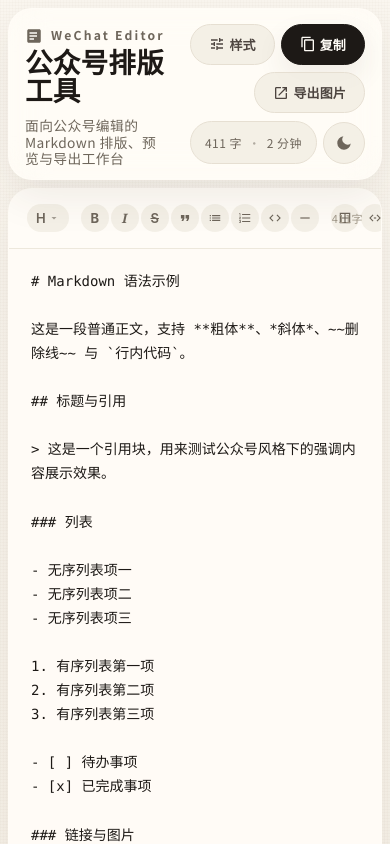
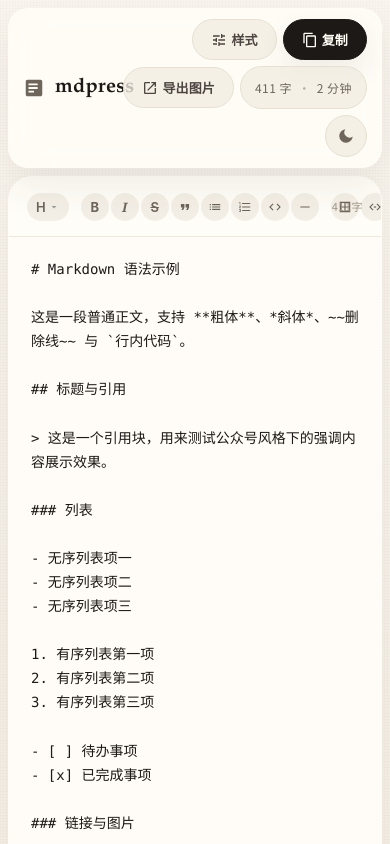
Before and after one commit to klaybloom/TypesettingTools, a Vue app: page / in a window 390 px wide. Shown: the top 844 px of the page. Built offline with nearby package versions, Linux system fonts and the light colour scheme; what markdown-it-task-lists would draw is missing.

Commit message:
refactor(header): slim banner to logo + mdpress name
Drop the kicker/title/subtitle stack so the top bar isn't competing
with the editor for vertical space. Brings header height from ~96px
to ~65px while keeping the action cluster intact.

```diff
--- a/src/App.vue
+++ b/src/App.vue
@@ -3,16 +3,10 @@
     <!-- 顶部导航栏 -->
     <header class="app-header">
       <div class="header-brand">
-        <div class="brand-mark">
-          <svg class="logo-icon" viewBox="0 0 24 24" width="18" height="18">
-            <path fill="currentColor" d="M19 3H5c-1.1 0-2 .9-2 2v14c0 1.1.9 2 2 2h14c1.1 0 2-.9 2-2V5c0-1.1-.9-2-2-2zm-7 14H6v-2h6v2zm4-4H6v-2h10v2zm0-4H6V7h10v2z"/>
-          </svg>
-          <span class="brand-kicker">WeChat Editor</span>
-        </div>
-        <div class="brand-copy">
-          <h1 class="app-title">公众号排版工具</h1>
-          <p class="brand-subtitle">面向公众号编辑的 Markdown 排版、预览与导出工作台</p>
-        </div>
+        <svg class="logo-icon" viewBox="0 0 24 24" width="22" height="22">
+          <path fill="currentColor" d="M19 3H5c-1.1 0-2 .9-2 2v14c0 1.1.9 2 2 2h14c1.1 0 2-.9 2-2V5c0-1.1-.9-2-2-2zm-7 14H6v-2h6v2zm4-4H6v-2h10v2zm0-4H6V7h10v2z"/>
+        </svg>
+        <h1 class="app-title">mdpress</h1>
       </div>
 
       <div class="header-actions">
@@ -211,10 +205,10 @@ async function exportImage() {
   align-items: center;
   justify-content: space-between;
   margin: 10px 10px 0;
-  padding: 18px 28px;
+  padding: 10px 24px;
   background: var(--glass-surface);
   border: 1px solid var(--glass-highlight);
-  border-radius: 30px;
+  border-radius: 24px;
   position: sticky;
   top: 0;
   z-index: 100;
@@ -242,53 +236,23 @@ async function exportImage() {
 
 .header-brand {
   display: flex;
-  flex-direction: column;
-  align-items: flex-start;
-  gap: 6px;
+  align-items: center;
+  gap: 10px;
   min-width: 0;
-}
-
-.brand-mark {
-  display: inline-flex;
-  align-items: center;
-  gap: 8px;
-  padding: 2px 0;
-  color: var(--text-secondary);
-}
-
-.brand-kicker {
-  font-size: 0.76rem;
-  font-weight: 700;
-  letter-spacing: 0.18em;
-}
-
-.brand-copy {
-  display: flex;
-  flex-direction: row;
-  align-items: baseline;
-  gap: 18px;
-  flex-wrap: wrap;
 }
 
 .logo-icon {
   color: var(--text-secondary);
+  flex-shrink: 0;
 }
 
 .app-title {
   font-family: "Iowan Old Style", "Palatino Linotype", "Noto Serif SC", Georgia, serif;
-  font-size: 2.15rem;
+  font-size: 1.4rem;
   line-height: 1;
   font-weight: 700;
   letter-spacing: 0.01em;
   color: var(--text-primary);
-}
-
-.brand-subtitle {
-  font-size: 0.94rem;
-  color: var(--text-secondary);
-  letter-spacing: 0.03em;
-  line-height: 1.2;
-  transform: translateY(2px);
 }
 
 .header-actions {
@@ -520,23 +484,19 @@ async function exportImage() {
   }
 
   .app-header {
-    padding: 16px 20px;
+    padding: 10px 20px;
   }
 
   .app-title {
-    font-size: 1.72rem;
-  }
-
-  .brand-subtitle {
-    font-size: 0.86rem;
+    font-size: 1.25rem;
   }
 }
 
 @media (max-width: 720px) {
   .app-header {
     margin: 8px 8px 0;
-    padding: 14px 16px;
-    border-radius: 24px;
+    padding: 10px 14px;
+    border-radius: 20px;
   }
 
   .header-actions {
@@ -550,12 +510,6 @@ async function exportImage() {
     gap: 8px;
   }
 
-  .brand-copy {
-    flex-direction: column;
-    align-items: flex-start;
-    gap: 6px;
-  }
-
   .editor-section,
   .preview-section {
     border-radius: 24px;
```
